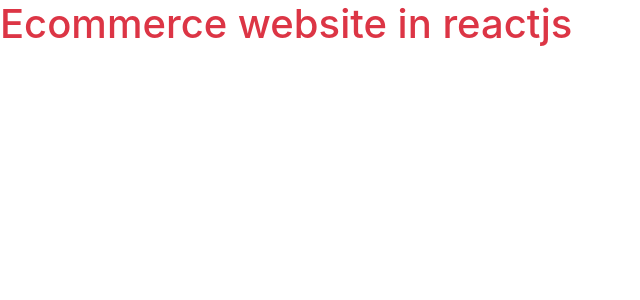
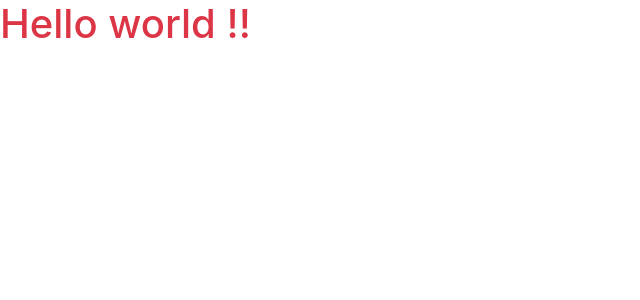
Before and after one commit to huynh1325/react-ecommerce-app, a React (Create React App) app: page / in a window 1280 px wide. Shown: the top 300 px of the page, without its empty margins (0-640 px from the left). Built offline with nearby package versions, Linux system fonts and the light colour scheme.

Commit message:
update project

```diff
--- a/src/App.js
+++ b/src/App.js
@@ -4,7 +4,7 @@ import './App.css';
 function App() {
   return (
     <>
-      <h1 className='text-danger'>Ecommerce website in reactjs </h1>
+      <h1 className='text-danger'>Hello world !! </h1>
     </>
   );
 }
```
